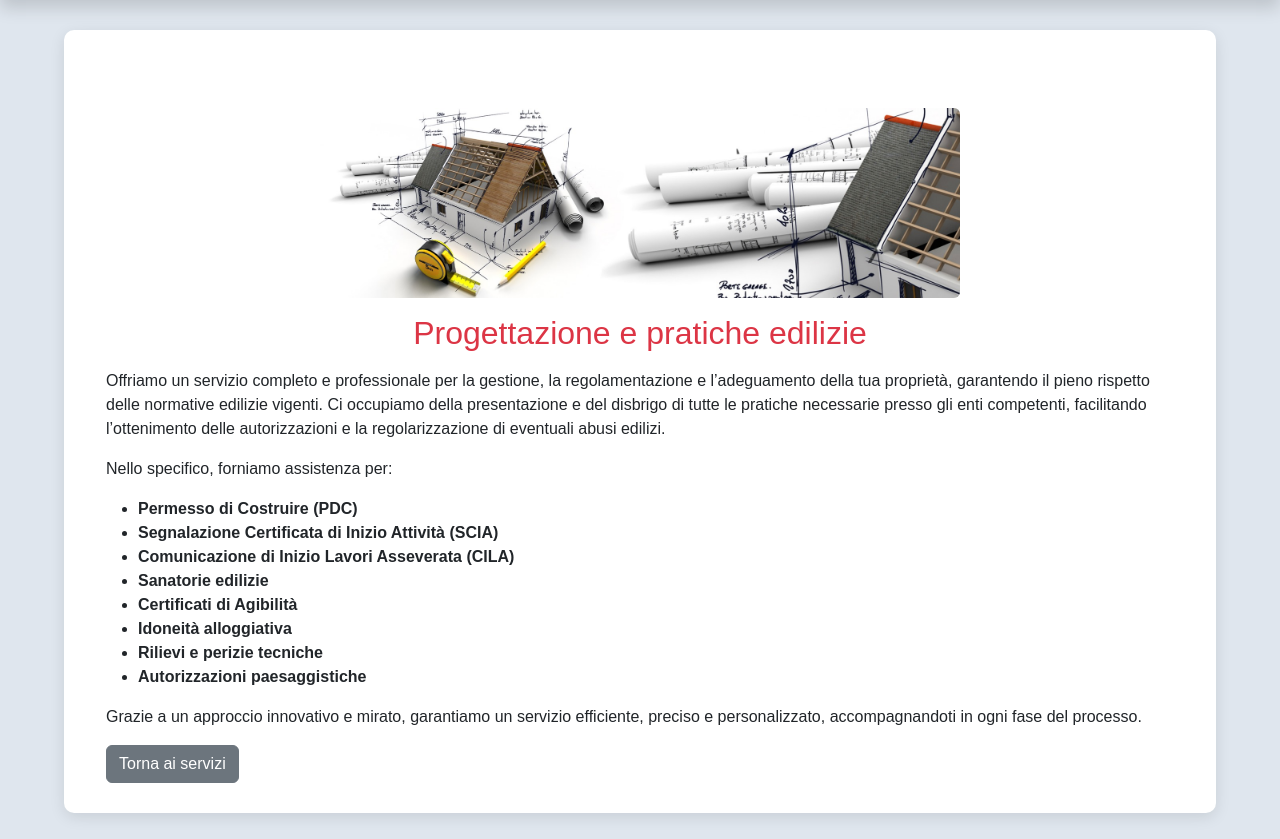
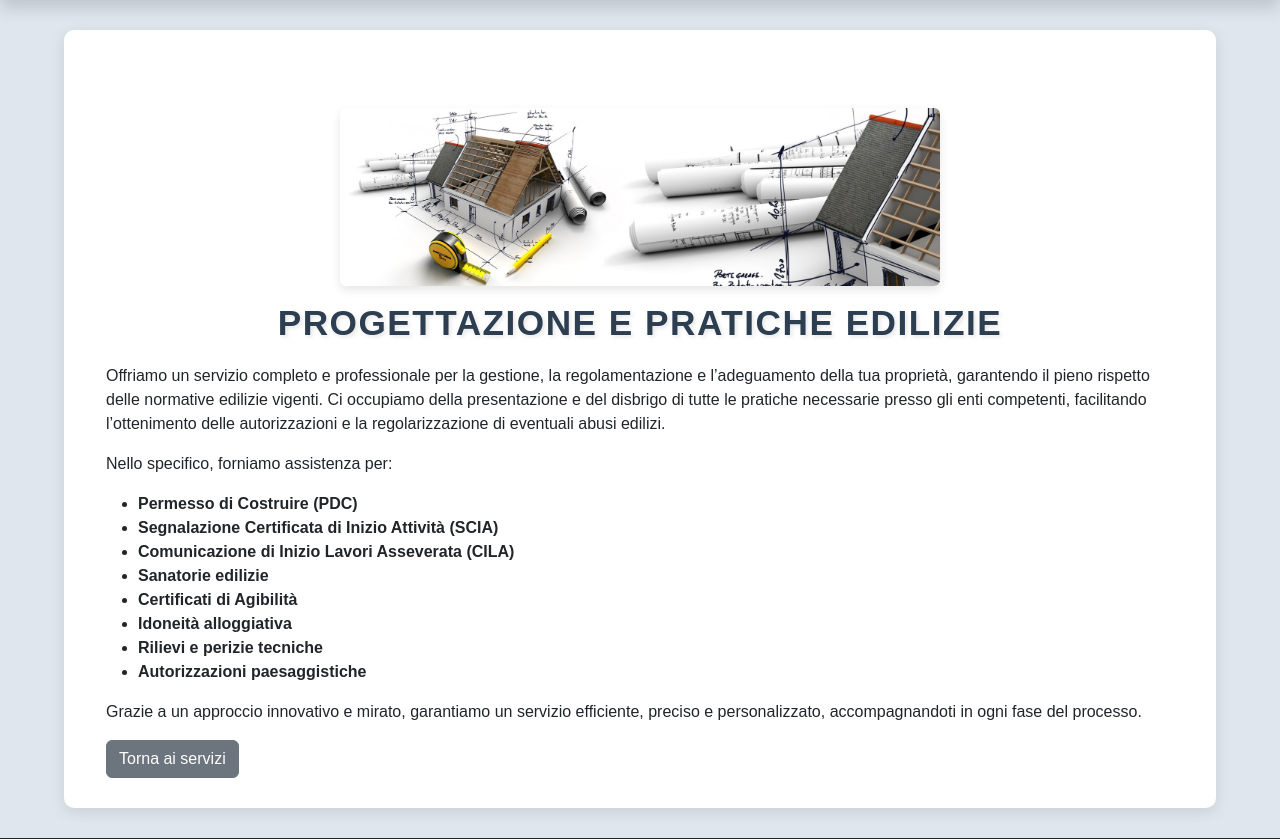
Before and after one commit to AlbertoDiLeo/LorenzoLunghi, a PHP site: page /dettagli-servizio.php?servizio=pratiche-edilizie in a window 1280 px wide. Shown: the part 100-939 px from the top of the page. Run offline with PHP 8.4, Linux system fonts and the light colour scheme; the visitor is signed in with stand-in values (Sample User, id 1).

Commit message:
Aggiungi informazioni di contatto nella pagina "Chi sono" e migliora lo stile della pagina "Dettagli servizio" con un titolo più leggibile e un'immagine ottimizzata. Aggiorna il README per riflettere le parti completate del progetto.

```diff
--- a/chi-sono.php
+++ b/chi-sono.php
@@ -40,6 +40,9 @@
                 <p><strong>P.IVA:</strong> 13310020964</p>
                 <p><strong>Iscritto all’Ordine Geometri Laureati di Lodi</strong> (n. 791)</p>
                 <p><strong>Iscritto all’albo dei Certificatori Energetici</strong> di Regione Lombardia (n. 34601)</p>
+                <p><strong>Email: </strong> Info.geomlunghi@gmail.com</p>
+                <p><strong>Telefono: </strong> +39 334 369 3310</p>
+                <p><strong>Indirizzo: </strong>Via Sandro Pertini, 6 - 26817, San Martino in Strada (LO), Italia</p>
               </div>
             </div>
 
--- a/dettagli-servizio.php
+++ b/dettagli-servizio.php
@@ -155,7 +155,7 @@ $dati_servizio = $servizi[$servizio];
 
         <div class="container mt-5">
             <img src="<?php echo $dati_servizio['immagine']; ?>" class="img-fluid rounded mb-3 service-image">
-            <h2 class="text-center text-danger"><?php echo $dati_servizio['titolo']; ?></h2>
+            <h2 class="service-title"><?php echo $dati_servizio['titolo']; ?></h2>
             <p><?php echo $dati_servizio['descrizione']; ?></p>
             <a href="servizi.php" class="btn btn-secondary">Torna ai servizi</a>
         </div>
--- a/style.css
+++ b/style.css
@@ -190,13 +190,44 @@ body {
   color: white;
 }
 
-/* Ridimensiona immagine in dettagli-servizio */
+/* Stile per l'immagine nei dettagli servizio */
 .service-image {
-  max-width: 60%; /* Riduce la larghezza massima */
-  height: auto; /* Mantiene le proporzioni */
+  width: 70%; /* Riduce la larghezza su schermi grandi */
+  max-width: 600px; /* Impedisce che diventi troppo grande */
   display: block;
-  margin: 0 auto; /* Centra l'immagine */
+  margin: 0 auto; /* La centra */
+  border-radius: 10px;
+  box-shadow: 0 4px 10px rgba(0, 0, 0, 0.1); /* Ombreggiatura leggera */
 }
+
+/* Regolazione per dispositivi mobili */
+@media (max-width: 768px) {
+  .service-image {
+    width: 90%; /* Aumenta la larghezza su schermi piccoli */
+    max-width: 100%; /* Permette di riempire il contenitore */
+  }
+}
+
+
+/* Stile migliorato per il titolo della pagina dettagli-servizio */
+.service-title {
+  text-align: center;
+  font-size: 2.2rem; /* Più grande e leggibile */
+  font-weight: bold;
+  color: #2c3e50; /* Blu notte per un aspetto professionale */
+  text-transform: uppercase; /* Testo tutto maiuscolo per più impatto */
+  letter-spacing: 1.5px; /* Leggera spaziatura tra le lettere */
+  text-shadow: 2px 2px 4px rgba(0, 0, 0, 0.1); /* Ombra leggera per risalto */
+  margin-bottom: 20px; /* Distanza dal testo successivo */
+}
+
+/* Regolazione per dispositivi mobili */
+@media (max-width: 768px) {
+  .service-title {
+    font-size: 1.8rem; /* Riduce la dimensione su schermi piccoli */
+  }
+}
+
 
 
 
```
Also changed, not shown: README.md.
